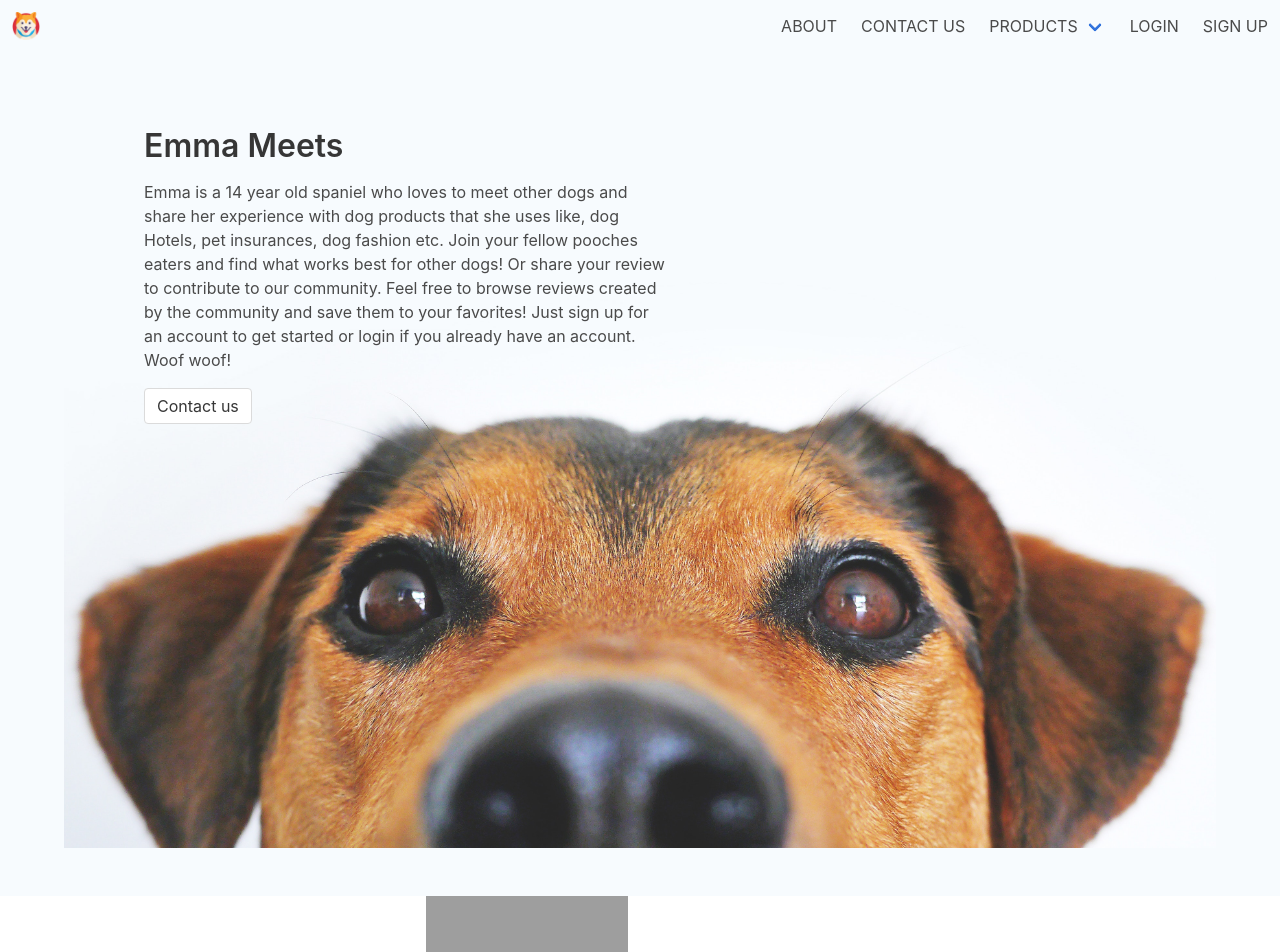
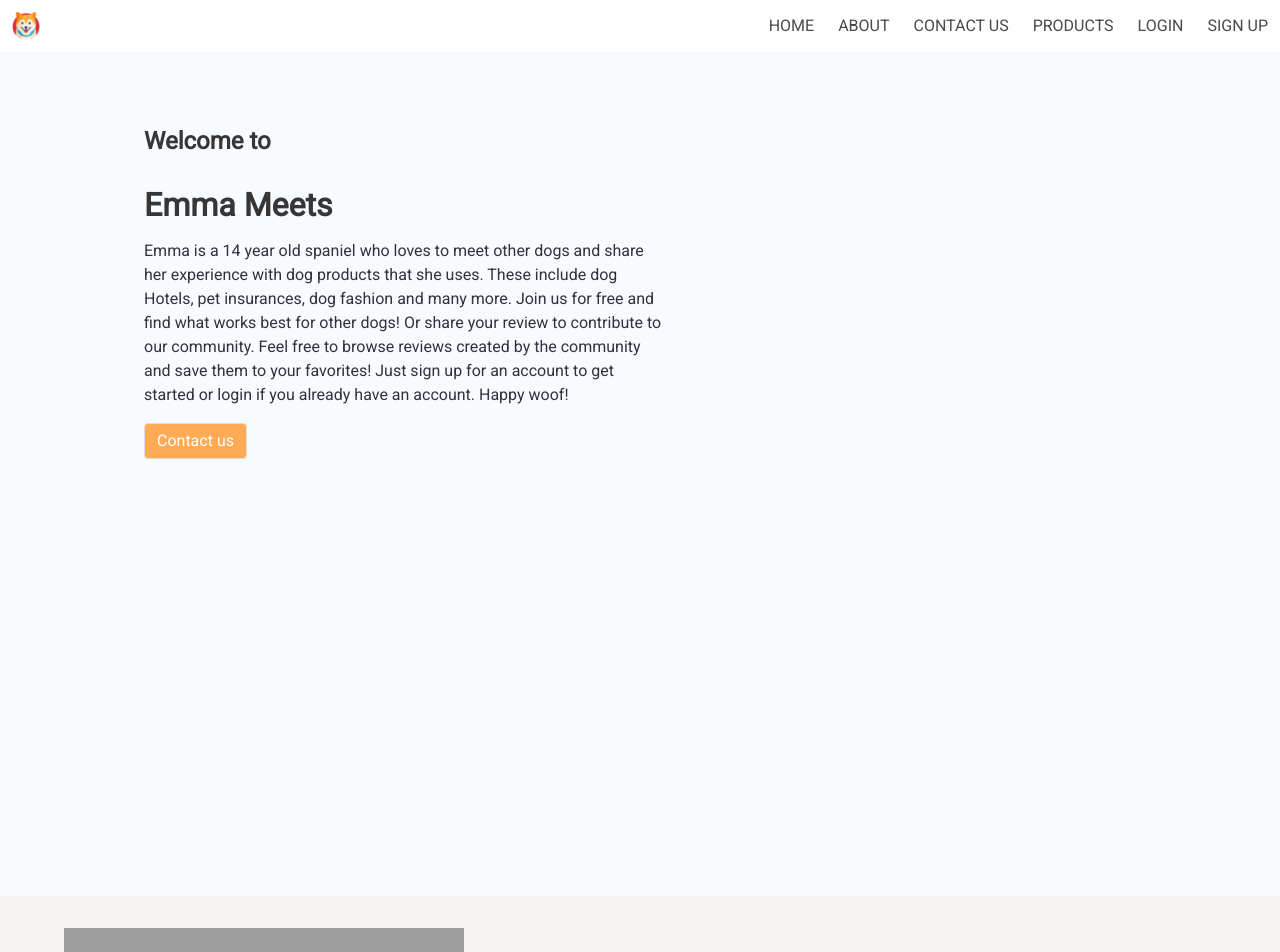
Before and after one commit to ch264/emma_meets, a Flask app: page / in a window 1280 px wide. Shown: the top 952 px of the page. Run offline with Flask 2, Linux system fonts and the light colour scheme; some libraries are stand-ins or nearby versions; grey boxes are pictures that could not be loaded.

Commit message:
adding changes

```diff
--- a/app.py
+++ b/app.py
@@ -83,10 +83,10 @@ def after_request(response):
 def not_found_error(error):
     return render_template('404.html'), 404
 
-# @app.errorhandler(500)
-# def internal_error(error):
-#     g.db.session.rollback()
-#     return render_template('500.html'), 500
+@app.errorhandler(500)
+def internal_error(error):
+    g.db.session.rollback()
+    return render_template('500.html'), 500
 
 
 # ====================================================================
@@ -594,8 +594,8 @@ def reset_token(token):
 
 
 
-# PORT = 5000
-# DEBUG = True
+PORT = 5000
+DEBUG = True
 
 # if on heroku initialise this:
 if 'ON_HEROKU' in os.environ:
@@ -606,7 +606,7 @@ if 'ON_HEROKU' in os.environ:
 if __name__ == '__main__':
 	models.initialize()
 
-# app.run(port=PORT, debug=DEBUG)
+app.run(port=PORT, debug=DEBUG)
 	# try:
 	# 	models.Category.create_category(
 	# 		name='name')
--- a/models.py
+++ b/models.py
@@ -12,11 +12,11 @@ from itsdangerous import TimedJSONWebSignatureSerializer as Serializer
 from playhouse.db_url import connect
 
 
-# DATABASE = SqliteDatabase('emma.db')
+DATABASE = SqliteDatabase('emma.db')
 # DATABASE = PostgresqlDatabase('emma', user='christinahastenrath', password='secret', host='127.0.0.1', port=5432)
 
 # Deployment to Heroku
-DATABASE = connect(os.environ.get('DATABASE_URL'))
+# DATABASE = connect(os.environ.get('DATABASE_URL'))
 
 # initialise a database
 # db = PostgresqlDatabase(
--- a/static/styles.css
+++ b/static/styles.css
@@ -2,6 +2,9 @@
 /* //////////////////////*/
 /* ////Global Style ////*/
 /* ////////////////////*/
+
+
+@import url('https://fonts.googleapis.com/css?family=Indie+Flower|Roboto');
 
 body {
   box-sizing: border-box;
@@ -10,11 +13,21 @@ body {
   /* font-family: 'Questrial', sans-serif; */
   min-height: 100vh;
   /* background-color: #F6F6F6; */
+  /* font-family: 'Indie Flower', cursive; */
+  font-family: 'Roboto', sans-serif;
+  background: #F4F3EF;
+  color: #33303F;
 }
 
-.navbar.is-transparent {
-    background-color: transparent;
-    background-image: none;
+span.title {
+  color: pink;
+}
+/* .navbar.is-transparent */
+
+div.navbar{
+    /* background-color: transparent; */
+    /* background-image: none; */
+    color: #7995BC;
   }
 
 
@@ -26,7 +39,7 @@ body {
 input {
   width: 100%;
   border: none;
-  border-bottom: solid grey;
+  border-bottom: solid #C9B9AB;
   /* border-radius: 4px; */
   padding: 6px;
 }
@@ -90,16 +103,22 @@ a.navbar-item {
   text-transform: uppercase;
 }
 
+
+/* landing page */
 .landing {
-  background-image: url(landing_hero.jpg);
-  background-position: center;
-  background-repeat:  no-repeat;
+  /* background-image: url(landing_hero.jpg); */
+  /* background-position: center;
+  background-repeat:  no-repeat; */
   /* background-attachment: fixed; */
-  background-size:  cover;
+  /* background-size:  cover; */
   /* background-color: #999; */
   min-height: 100vh;
   padding-left: 5em;
   padding-top: 5em;
+}
+
+.section-one {
+  padding-top: 2em;
 }
 
 .hero-body {
--- a/templates/base.html
+++ b/templates/base.html
@@ -37,17 +37,10 @@
 
 				<div id="navbarExampleTransparentExample" class="navbar-menu">
 					<div class="navbar-end">
+							<a href="{{ url_for('index') }}" class="navbar-item nav-links">HOME</a>
 						<a href="{{ url_for('about') }}" class="navbar-item nav-links">ABOUT</a>
 						<a href="{{ url_for('contact_us') }}" class="navbar-item nav-links">Contact us</a>
-						<div class="navbar-item has-dropdown is-hoverable">
-							<a class="navbar-link navbar-item" href="{{ url_for('product') }}" class="navbar-item nav-links">Products</a>
-							<div class="navbar-dropdown">
-								<a class="navbar-item has-dropdown is-hoverable">Dog Hotels</a>
-							</div>
-							<div class="navbar-dropdown">
-									<a class="navbar-item has-dropdown is-hoverable">Dog Insurance</a>
-								</div>
-						</div>
+						<a href="{{ url_for('product') }}" class="navbar-item nav-links">Products</a>
 						{% if current_user.is_anonymous %}
 							<a href="{{ url_for('login') }}" class="navbar-item nav-links" title="login">LOGIN</a>
 
--- a/templates/landing.html
+++ b/templates/landing.html
@@ -6,39 +6,55 @@
 				<div class="container landing">
 					<div class="columns">
 						<div class="column is-half">
+								<h3>Welcome to </h3>
 								<h1 class="emma-title animated fadeIn has-text-left">Emma Meets</h1>
-								<p>Emma is a 14 year old spaniel who loves to meet other dogs and share her experience with dog products that she uses like, dog Hotels, pet insurances, dog fashion etc. Join your fellow pooches eaters and find what works best for other dogs!  Or share your review to contribute to our community.  Feel free to browse reviews created by the community and save them to your favorites! Just sign up for an account to get started or login if you already have an account. Woof woof!</p>
-								<a class="button" href="#">Contact us</a>
+								<p>Emma is a 14 year old spaniel who loves to meet other dogs and share her experience with dog products that she uses. These include dog Hotels, pet insurances, dog fashion and many more. Join us for free and find what works best for other dogs!  Or share your review to contribute to our community.  Feel free to browse reviews created by the community and save them to your favorites! Just sign up for an account to get started or login if you already have an account. Happy woof!</p>
+								<a class="button submitting" href="{{ url_for('contact_us') }}">Contact us</a>
 						</div>
-				</div>  <!-- end of .container div -->
-			</div>  <!-- end of .hero-body div -->
+				</div>
+			</div>
 		</div>
 
 
 	<div class="container section-one">
 		<div class="columns">
 			<div class="column">
-				<img src="#" alt="">
-				<img src="" alt="">
+				<img src="{{ url_for('static', filename='landing7.jpg') }}" alt="">
+
 			</div>
 
-			<div class="column">
-				<img src="" alt="">
+			<!-- <div class="column">
+				<img src="{{ url_for('static', filename='landing5.jpg') }}" alt="">
 			</div>
-		</div>  <!-- end of .columns div -->
-	</div>  <!-- end of .container div -->
+		</div>   -->
+	</div>
 
 	<div class="container section-one">
 			<div class="columns">
 				<div class="column">
-				<img src="#" alt="">
-				<img src="#" alt="">
+					<!-- <img src="{{ url_for('static', filename='landing5.jpg') }}" alt=""> -->
+					<!-- <img src="{{ url_for('static', filename='landing4.jpg') }}" alt=""> -->
 				</div>
 
 				<div class="column">
-				<img src="#" alt="">
+					<!-- <img src="{{ url_for('static', filename='landing3.jpg') }}" alt=""> -->
 				</div>
-		</div>  <!-- end of .columns div -->
-	</div>  <!-- end of -->
+			</div>
+		</div>
+
+		<div class="container section-one">
+		<div class="columns">
+			<div class="column">
+				<img src="{{ url_for('static', filename='landing6.jpg') }}" alt="">
+				<img src="{{ url_for('static', filename='landing8.jpg') }}" alt="">
+
+			</div>
+
+			<div class="column">
+				<img src="{{ url_for('static', filename='landing1.jpg') }}" alt="">
+				<img src="{{ url_for('static', filename='landing9.jpg') }}" alt="">
+			</div>
+		</div>
+	</div>
 
 {% endblock %}
```
Also changed, not shown: static/Dog-walking.jpg (added), static/landing1.jpg (added), static/landing2.jpg (added), 9 other files. Lines whose indentation alone changed are shown as unchanged.
